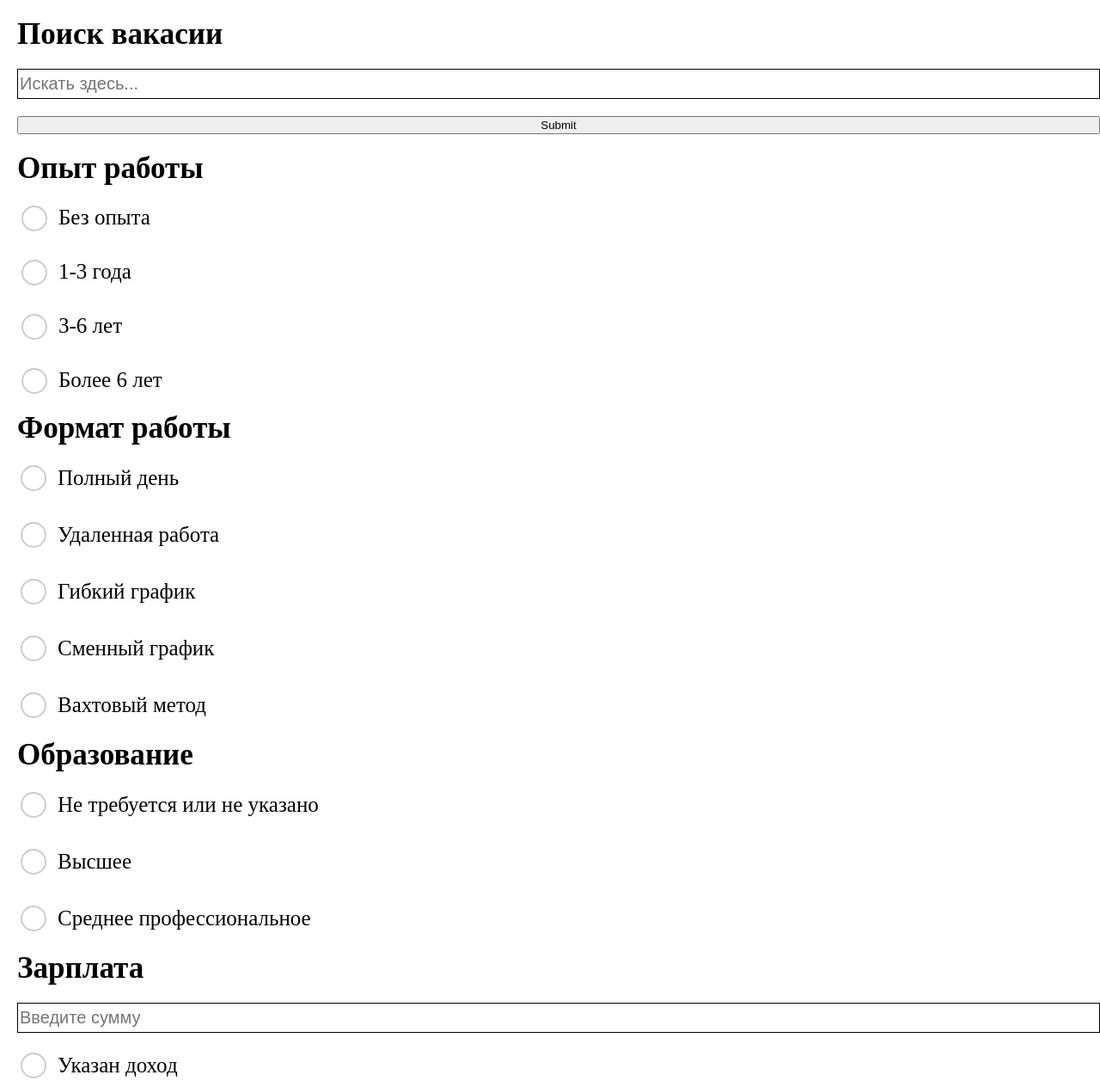
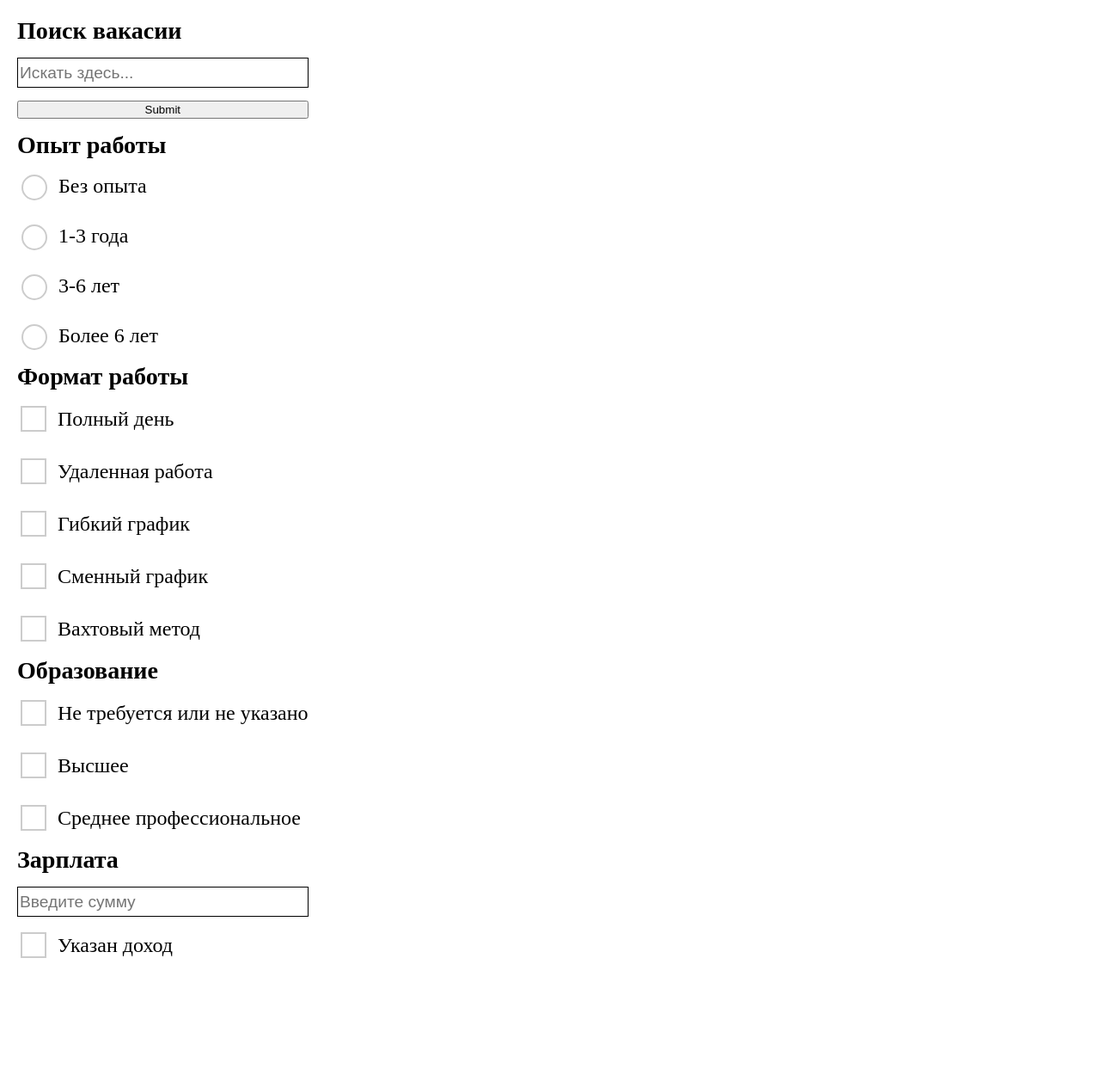
Before and after one commit to Tsirek/practice, a FastAPI app: page / in a window 1280 px wide. Shown: the whole page at 86% size. After the commit the page ends 1114 px from the top, so only its background shows below. Run offline with FastAPI, Linux system fonts and the light colour scheme; some libraries are stand-ins or nearby versions.

Commit message:
Правки стилей

```diff
--- a/static/styles.css
+++ b/static/styles.css
@@ -17,31 +17,34 @@
 p,
 ul,
 ol,
-li,
-figure {
+li {
   margin: 0;
   padding: 0;
 }
 .main {
-  padding: 20px 0 0 20px;
+  padding: 20px;
+}
 
+.form-main {
+  display: flex;
+  flex-direction: column;
+  width: fit-content;
 }
+
 .module {
   display: flex;
   flex-direction: column;
-  font-size: 30px;
-  gap: 20px;
-  margin-bottom: 20px;
+  font-size: 1.5rem;
+  gap: 15px;
+  margin-bottom: 15px;
 }
 
 .search_form {
   min-width: 225px;
   min-height: 35px;
-  font-size: 20px;
+  font-size: 1.2rem;
   border: 1px solid #000;
 }
-
-.filter-form {}
 
 .filter-item {
   display: flex;
@@ -53,7 +56,7 @@
   margin-bottom: 0px;
 }
 
-.filter-checkbox {
+.filter-radio {
   appearance: none;
   width: 30px;
   height: 30px;
@@ -61,7 +64,22 @@
   border-radius: 50%;
   position: relative;
   cursor: pointer;
-  outline: red;
+  outline: none;
+}
+
+.filter-radio:checked {
+  background-color: #000;
+  border-color: #000;
+}
+
+.filter-checkbox {
+  appearance: none;
+  width: 30px;
+  height: 30px;
+  border: 2px solid #ccc;
+  position: relative;
+  cursor: pointer;
+  outline: none;
 }
 
 .filter-checkbox:checked {
@@ -70,7 +88,6 @@
 }
 
 .filter-label {
-  font-size: 25px;
   margin-left: 10px;
   cursor: pointer;
 }
--- a/templates/index.html
+++ b/templates/index.html
@@ -10,10 +10,11 @@
       rel="stylesheet"
     />
     <link href="{{ url_for('static', path='/styles.css') }}" rel="stylesheet">
+    <!--<link rel="stylesheet" href="/static/styles.css">-->
     <title>educational-practice</title>
   </head>
   <body class="main">
-  <form action="parse" method="get" class="">
+    <form action="parse" method="get" class="form-main">
       <div class="module">
         <h3>Поиск вакасии</h3>
           <input name="text" placeholder="Искать здесь..." type="search" class="search_form">
@@ -22,19 +23,19 @@
       <div class="module">
         <h3>Опыт работы</h3>
           <div class="filter-item">
-          <input name="experience" value="noExperience" type="radio" class="filter-checkbox">
+            <input name="experience" value="noExperience" type="radio" class="filter-radio">
             <label class="filter-label">Без опыта</label>
           </div>
           <div class="filter-item">
-          <input name="experience" value="between1And3" type="radio" class="filter-checkbox">
+            <input name="experience" value="between1And3" type="radio" class="filter-radio">
             <label class="filter-label">1-3 года</label>
           </div>
           <div class="filter-item">
-          <input name="experience" value="between3And6" type="radio" class="filter-checkbox">
+            <input name="experience" value="between3And6" type="radio" class="filter-radio">
             <label class="filter-label">3-6 лет</label>
           </div>
           <div class="filter-item">
-          <input name="experience" value="moreThan6" type="radio" class="filter-checkbox">
+            <input name="experience" value="moreThan6" type="radio" class="filter-radio">
             <label class="filter-label">Более 6 лет</label>
           </div>
       </div>
@@ -79,11 +80,11 @@
       <div class="module">
         <h3>Зарплата</h3>
           <input type="number" name="salary" placeholder="Введите сумму" class="search_form">
-    </div>
         <div class="filter-item">
           <input name="only_with_salary" value="True" type="checkbox" class="filter-checkbox">
           <label class="filter-label">Указан доход</label>
         </div>
+      </div>
     </form>
   </body>
 </html>
```
Lines whose indentation alone changed are shown as unchanged.
